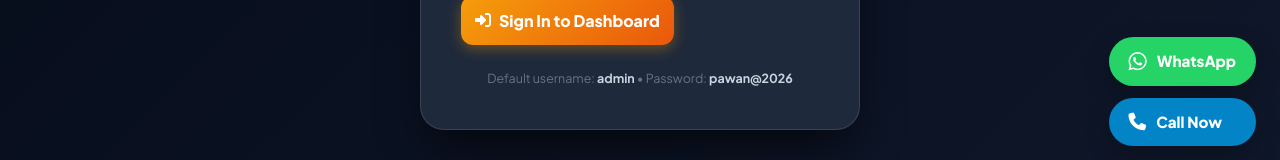
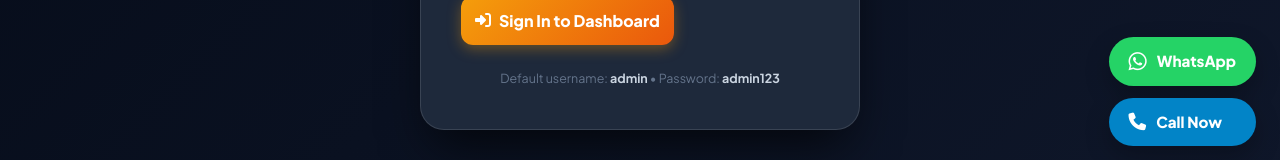
Before and after one commit to nexgencode1/pawan-traders, a Next.js app: page /admin in a window 1280 px wide. Shown: the part 630-790 px from the top of the page. Built offline with nearby package versions, Linux system fonts and the light colour scheme.

Commit message:
Remove all values and passwords from .env.example and documentation

```diff
--- a/src/app/admin/page.js
+++ b/src/app/admin/page.js
@@ -87,11 +87,11 @@ export default function AdminPage() {
     e.preventDefault();
     if (
       (username === "admin" || username === "pawantraders") &&
-      (password === "pawan@2026" || password === "admin123")
+      (password === "admin123" || password === "pawan@2026")
     ) {
       setIsAuthenticated(true);
     } else {
-      alert("Invalid credentials! Username: admin | Password: pawan@2026");
+      alert("Invalid credentials! Username: admin | Password: admin123");
     }
   };
 
@@ -455,7 +455,7 @@ export default function AdminPage() {
           </form>
 
           <div style={{ marginTop: "24px", textAlign: "center", fontSize: "0.78rem", color: "#64748B" }}>
-            Default username: <strong style={{ color: "#CBD5E1" }}>admin</strong> &bull; Password: <strong style={{ color: "#CBD5E1" }}>pawan@2026</strong>
+            Default username: <strong style={{ color: "#CBD5E1" }}>admin</strong> &bull; Password: <strong style={{ color: "#CBD5E1" }}>admin123</strong>
           </div>
         </div>
       </div>
```
Also changed, not shown: 2 other files (tests, documents, lock files or other folders).
